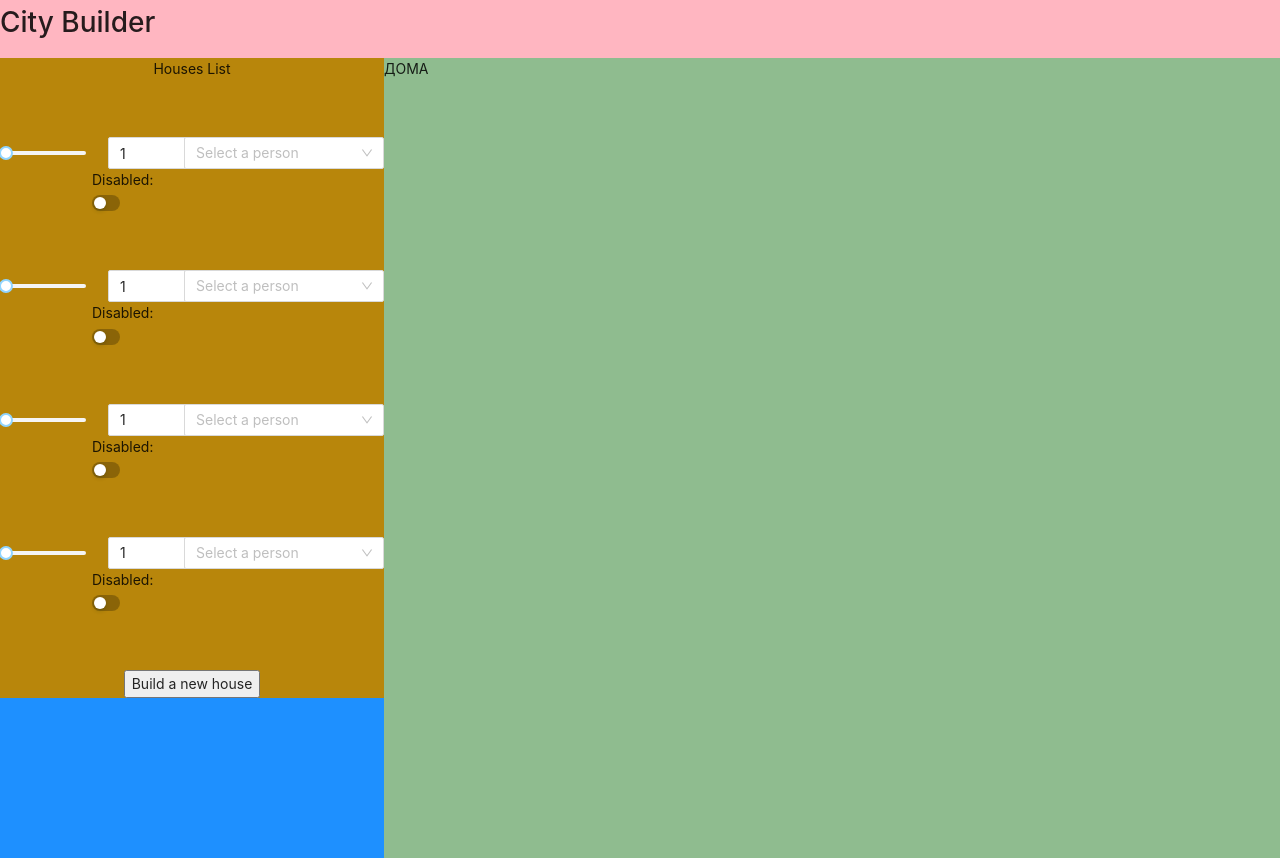
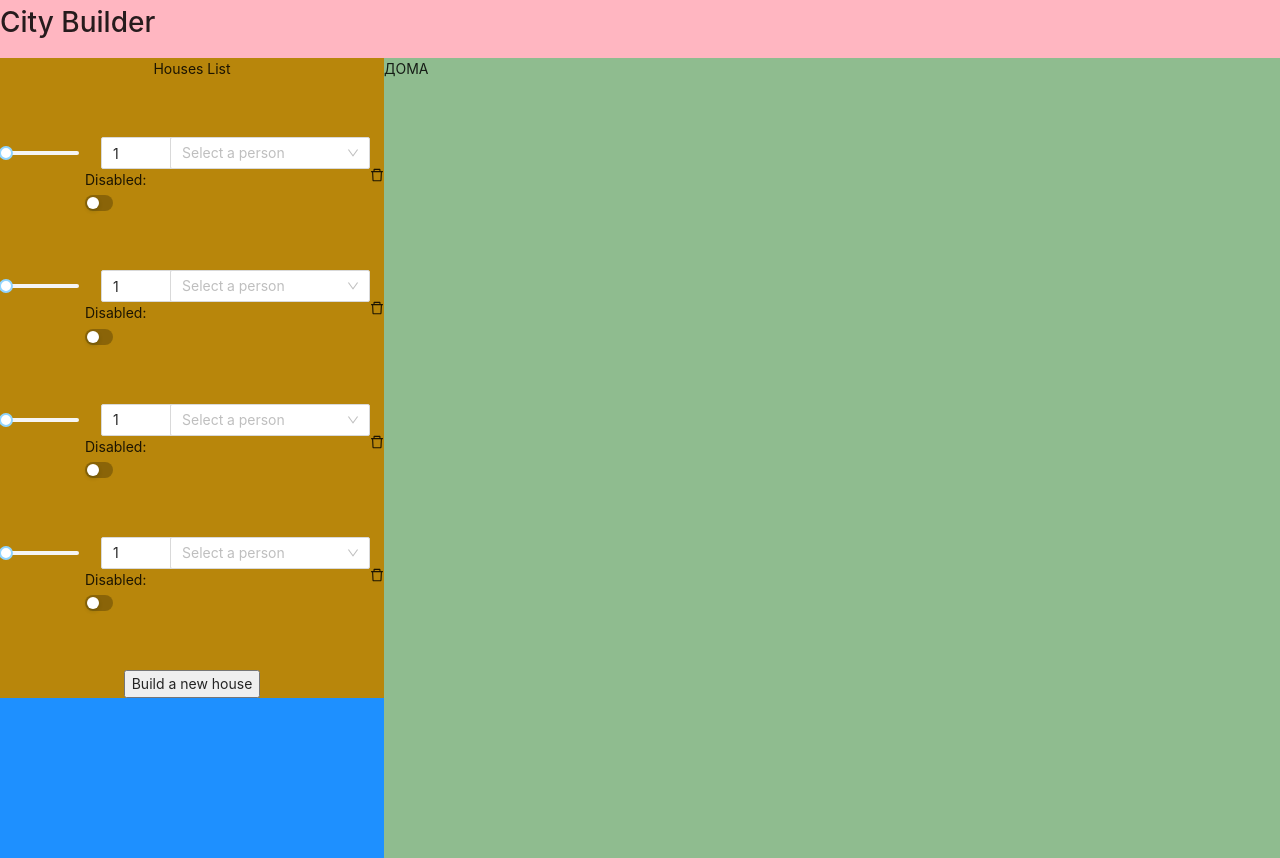
Before and after one commit to Chester7777/Town_Project, a React (Create React App) app: page / in a window 1280 px wide. Built offline with nearby package versions, Linux system fonts and the light colour scheme; the HTML template or start-up script is replaced by a standard one.

Commit message:
component, antd

```diff
--- a/package.json
+++ b/package.json
@@ -3,6 +3,7 @@
   "version": "0.1.0",
   "private": true,
   "dependencies": {
+    "@ant-design/icons": "^4.6.2",
     "@testing-library/jest-dom": "^5.11.4",
     "@testing-library/react": "^11.1.0",
     "@testing-library/user-event": "^12.1.10",
--- a/src/Settings/House/House.tsx
+++ b/src/Settings/House/House.tsx
@@ -2,6 +2,7 @@ import s from "./House.module.css";
 import {IntegerStep} from "./IntegerStep";
 import {SelectColor} from "./SelectColor";
 import 'antd/dist/antd.css';
+import {DeleteOutlined} from "@ant-design/icons";
 
 
 export const House = () => {
@@ -14,6 +15,7 @@ export const House = () => {
         <div>
             <SelectColor/>
         </div>
+        <DeleteOutlined />
 
     </div>
 }
```
Also changed, not shown: src/Settings/House/DeleteOutlined.tsx (added).
